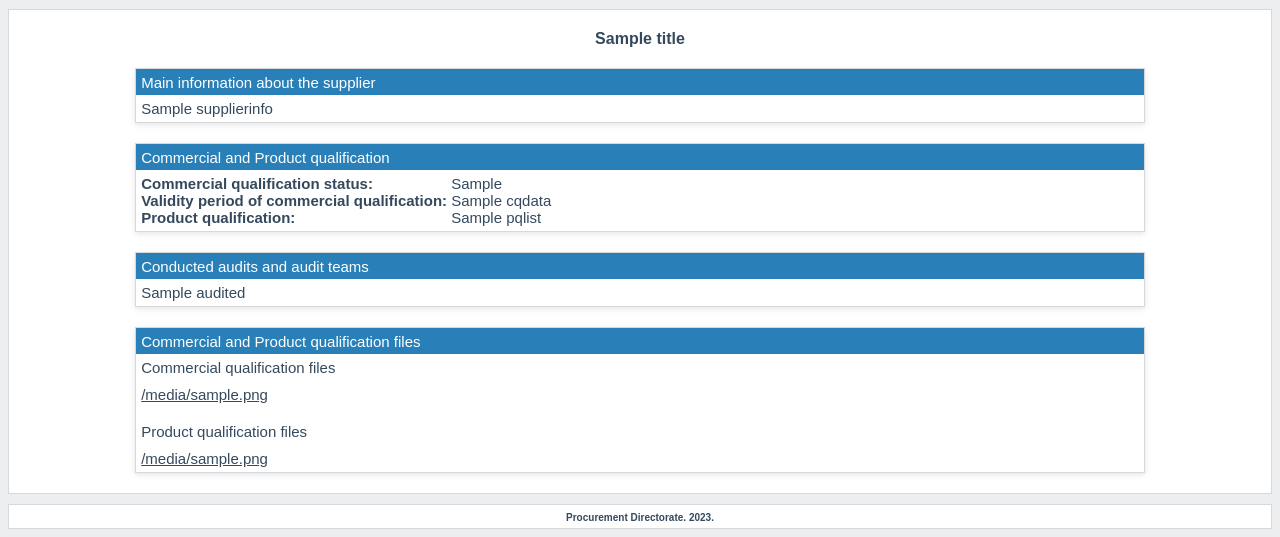
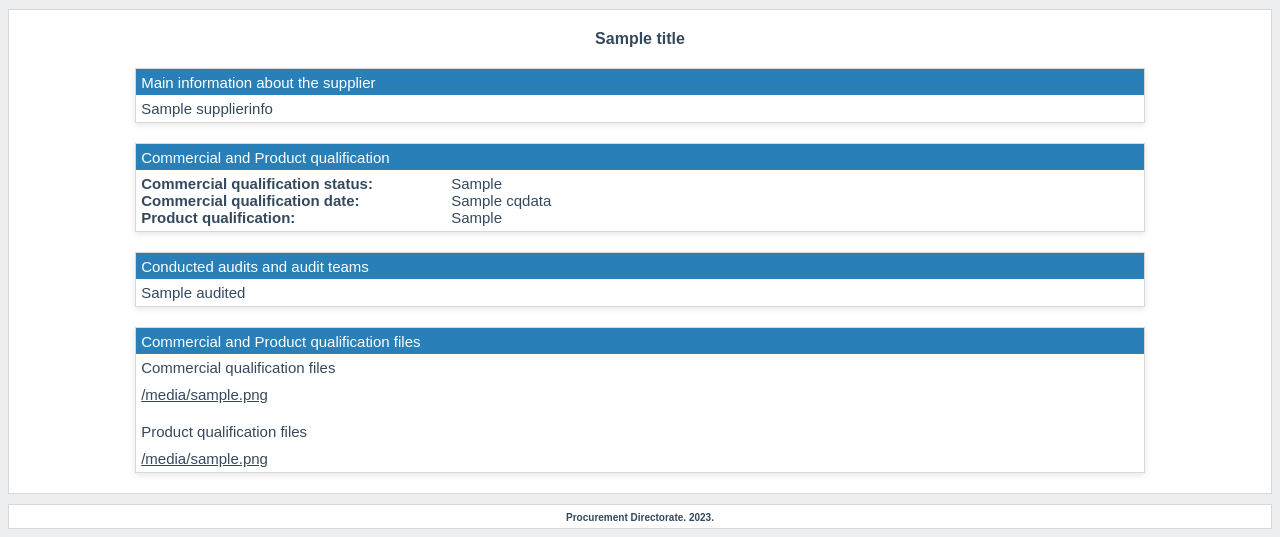
Before and after one commit to VladknCodes/SQProject, a Django app: template Supplier_Qualification/templates/supplier.html in a window 1280 px wide. Shown: the part 334-871 px from the top of the page. Run offline with Django 3.2, Linux system fonts and the light colour scheme; the template is opened without the code that fills it: most values are stand-ins (such as "Sample title", 1, 10 or a date in 2020); some web fonts are replaced.

Commit message:
Update supplier.html

```diff
--- a/Supplier_Qualification/templates/supplier.html
+++ b/Supplier_Qualification/templates/supplier.html
@@ -58,13 +58,13 @@
                     </tr>
 
                     <tr>
-                        <td style="width:310px" class="bold">Validity period of commercial qualification:</td>
+                        <td style="width:310px" class="bold">Commercial qualification date:</td>
                         <td>{{ supplier.cqdata }}</td>
                     </tr>
 
                     <tr>
                         <td style="vertical-align: top" style="width:310px" class="bold">Product qualification:</td>
-                        <td>{{ pqlist|safe }}</td>
+                        <td>{{ prod_txt | safe }}</td>
                     </tr>
 
 
```
